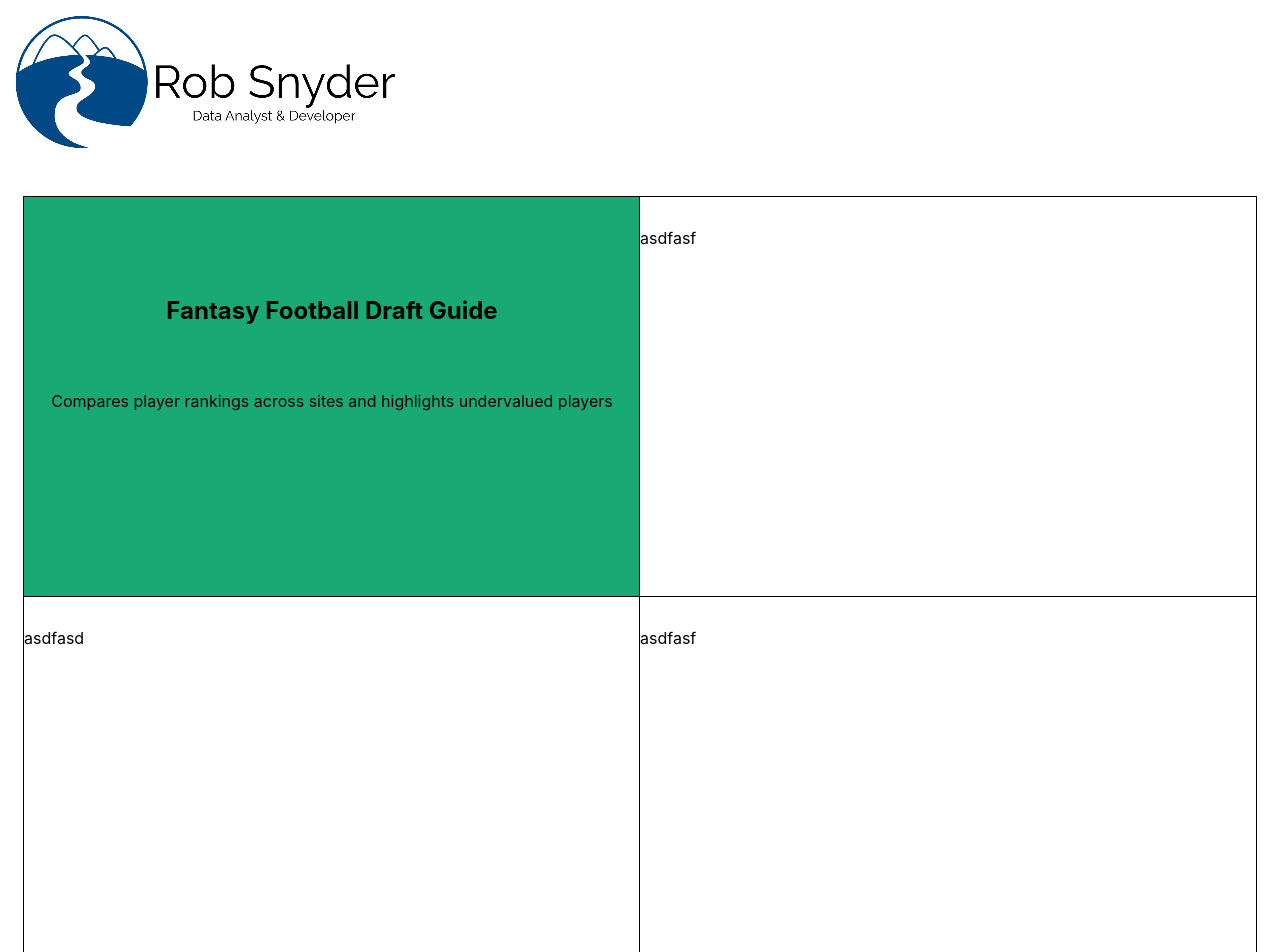
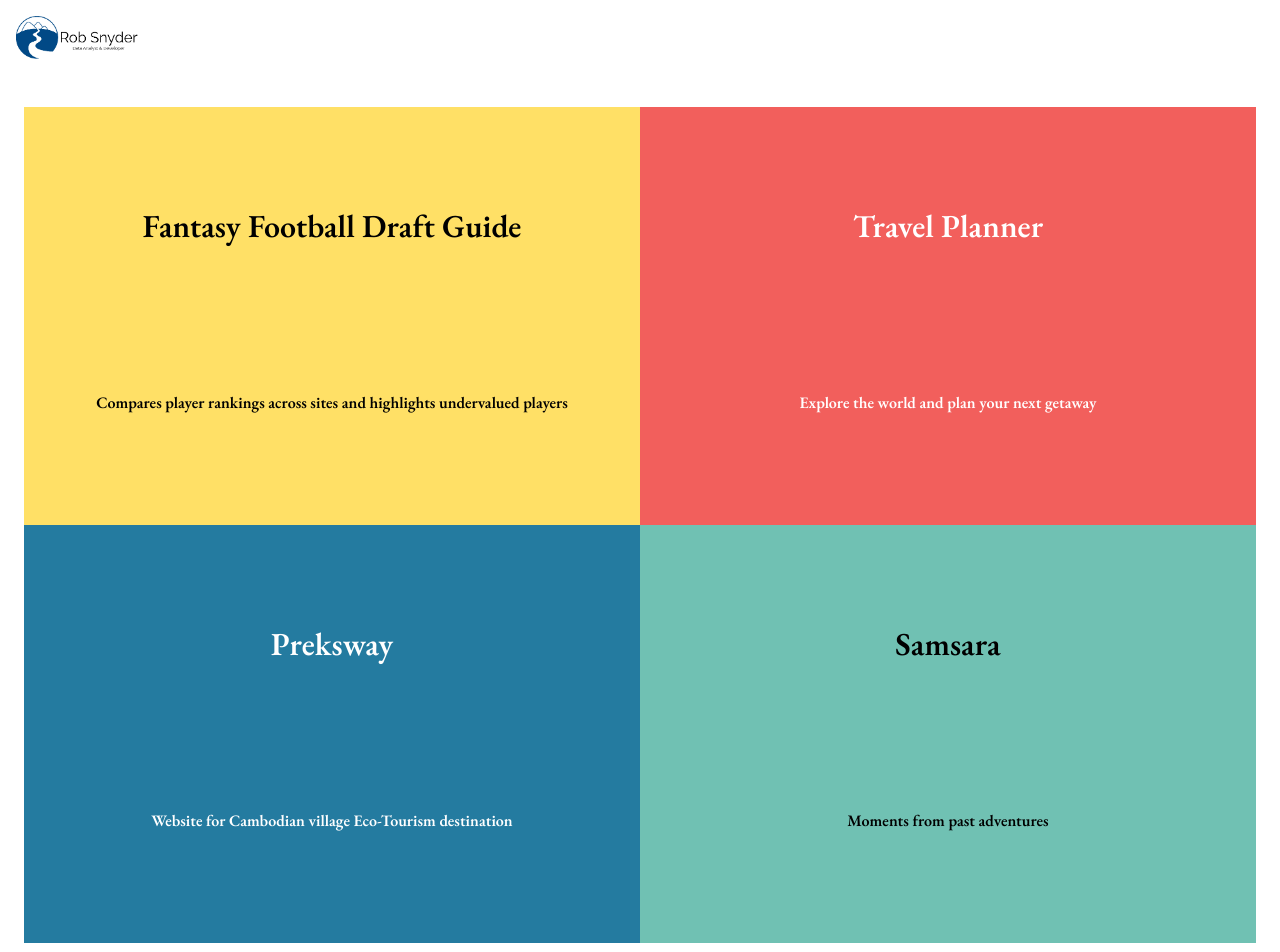
Before and after one commit to rksnyder7/portfolioWebsite, a React (Create React App) app: page / in a window 1280 px wide. Shown: the top 952 px of the page. Built offline with nearby package versions, Linux system fonts and the light colour scheme.

Commit message:
sytling updates

```diff
--- a/src/App.css
+++ b/src/App.css
@@ -1,3 +1,6 @@
+@import url('https://fonts.googleapis.com/css2?family=Vollkorn:wght@700&display=swap');
+@import url('https://fonts.googleapis.com/css2?family=EB+Garamond:wght@600&display=swap');
+
         span.own1{
             background: black;
             /*border: 5px solid #DFDFDF;*/
@@ -17,18 +20,18 @@
             text-transform: uppercase;
             top: auto;
             margin-bottom:100px;
-            /*left:300px;*/
-            /*right: 10px;*/
-            /*display:none;*/
             padding:0 0px;
-        	/*float: right;*/
         }
 
         div.own{
             margin:0px;
-            /*float:left;*/
             position:relative;
             cursor:pointer;
+            font-family: EB Garamond;
+        }
+
+        p {
+            font-family: EB Garamond;
         }
 
         div.own:hover span{
@@ -36,11 +39,4 @@
                 margin-bottom:5rem;
                 height:2rem;
                 padding-bottom: 1rem;
-            /*float: right;*/
         }
-
- /*margin-top:300px;*/
-
-              /*          margin-top:221px;
-                height:69px;
-                padding-top: 10px;*/
--- a/src/App.js
+++ b/src/App.js
@@ -13,35 +13,56 @@ class App extends Component {
     return (
       <div>
       <header className="fr pv4 pv3-ns w-100 mb4">
-        <img  src={require('./Utils/LogoMakr_91hyAI.png')} class="pl3 fl w-12" />
+        <img  src={require('./Utils/LogoMakr_91hyAI.png')} class="pl3 fl w-10" />
       </header>
+
       <div class="mw9 center ph3-ns pt4">
         <div class="cf ph2-ns">
           <div class="fl w-100 w-50-ns own">
             <a href="https://rob-snyder7.github.io/draftGuide/" target="_blank" className="no-underline black">
             <span className="db right-2 own1 fr absolute-ns">View Project</span>
-            <div class="outline bg-green pv5 vh-50 tc dim">
-                <h2 className="pv3">Fantasy Football Draft Guide</h2>
-                <p className="pv4">Compares player rankings across sites and highlights undervalued players</p>
+            <div class="pv5 dim tc" style={{backgroundColor: "#FFE066"}}>
+                <h1 className="pv3">Fantasy Football Draft Guide</h1>
+                <p className="pv4"></p>
+                <p className="pv4 tc">Compares player rankings across sites and highlights undervalued players</p>
+            </div>
+            </a>
+          </div>
+          <div class="fl w-100 w-50-ns own h-100">
+            <a href="https://rob-snyder7.github.io/draftGuide/" target="_blank" className="no-underline black">
+            <span className="db right-2 own1 fr absolute-ns">View Project</span>
+            <div class="pv5 tc dim h-100" style={{backgroundColor: "#F25F5C"}}>
+                <h1 className="pv3 white">Travel Planner</h1>
+                <p className="pv4"></p>
+                <p className="pv4 white">Explore the world and plan your next getaway</p>
+            </div>
+            </a>
+          </div>
+        </div>
+        <div class="cf ph2-ns">
+          <div class="fl w-100 w-50-ns own">
+            <a href="https://rob-snyder7.github.io/draftGuide/" target="_blank" className="no-underline black">
+            <span className="db right-2 own1 fr absolute-ns">View Project</span>
+            <div class="pv5 tc dim" style={{backgroundColor: "#247BA0"}}>
+                <h1 className="pv3 white">Preksway</h1>
+                <p className="pv4"></p>
+                <p className="pv4 white">Website for Cambodian village Eco-Tourism destination</p>
             </div>
             </a>
           </div>
           <div class="fl w-100 w-50-ns own">
+            <a href="https://rob-snyder7.github.io/draftGuide/" target="_blank" className="no-underline black">
             <span className="db right-2 own1 fr absolute-ns">View Project</span>
-            <div class="outline bg-white pv4 vh-50">asdfasf</div>
-          </div>
-        </div>
-        <div class="cf ph2-ns">
-          <div class="fl w-100 w-50-ns own">
-            <span className="db right-2 own1 fr absolute-ns">View Project</span>
-            <div class="outline bg-white pv4 vh-50">asdfasd</div>
-          </div>
-          <div class="fl w-100 w-50-ns own">
-            <span className="db right-2 own1 fr absolute-ns">View Project</span>
-            <div class="outline bg-white pv4 vh-50">asdfasf</div>
+            <div class="pv5 tc dim" style={{backgroundColor: "#70C1B3"}}>
+                <h1 className="pv3">Samsara</h1>
+                <p className="pv4"></p>
+                <p className="pv4">Moments from past adventures</p>
+            </div>
+            </a>
           </div>
         </div>
       </div>
+
 <footer className="pv4 ph3 ph5-ns tr mt4">
   <a className="link hover-silver near-black dib h2 w2 mr3" href="https://www.linkedin.com/in/robert-snyder-6649b153/" target="_blank" title="LinkedIn">
     <svg fill="currentColor" xmlns="http://www.w3.org/2000/svg" viewBox="0 0 16 16" fill-rule="evenodd" clip-rule="evenodd" stroke-linejoin="round" stroke-miterlimit="1.414"><path d="M13.632 13.635h-2.37V9.922c0-.886-.018-2.025-1.234-2.025-1.235 0-1.424.964-1.424 1.96v3.778h-2.37V6H8.51V7.04h.03c.318-.6 1.092-1.233 2.247-1.233 2.4 0 2.845 1.58 2.845 3.637v4.188zM3.558 4.955c-.762 0-1.376-.617-1.376-1.377 0-.758.614-1.375 1.376-1.375.76 0 1.376.617 1.376 1.375 0 .76-.617 1.377-1.376 1.377zm1.188 8.68H2.37V6h2.376v7.635zM14.816 0H1.18C.528 0 0 .516 0 1.153v13.694C0 15.484.528 16 1.18 16h13.635c.652 0 1.185-.516 1.185-1.153V1.153C16 .516 15.467 0 14.815 0z" fill-rule="nonzero"/></svg>
@@ -54,6 +75,7 @@ class App extends Component {
   </a>
 </footer>
       </div>
+
     );
   }
 }
```
